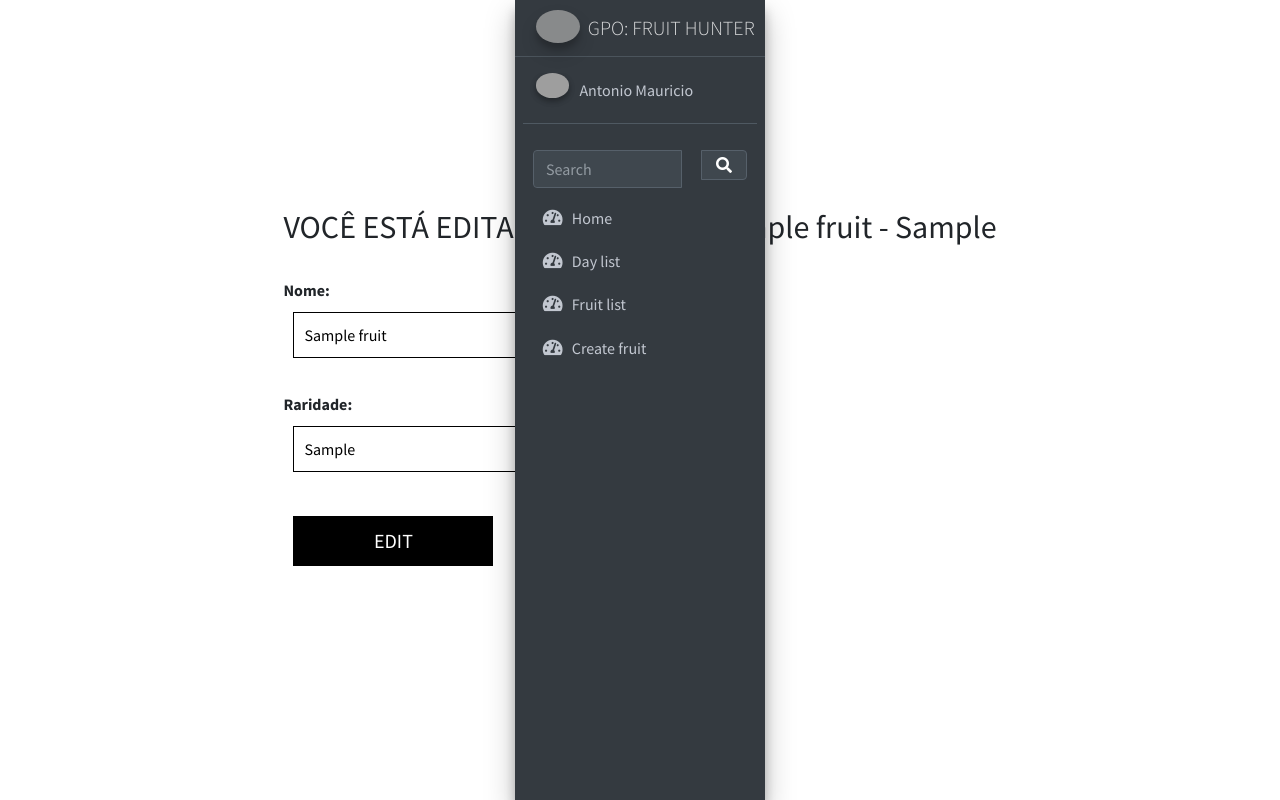
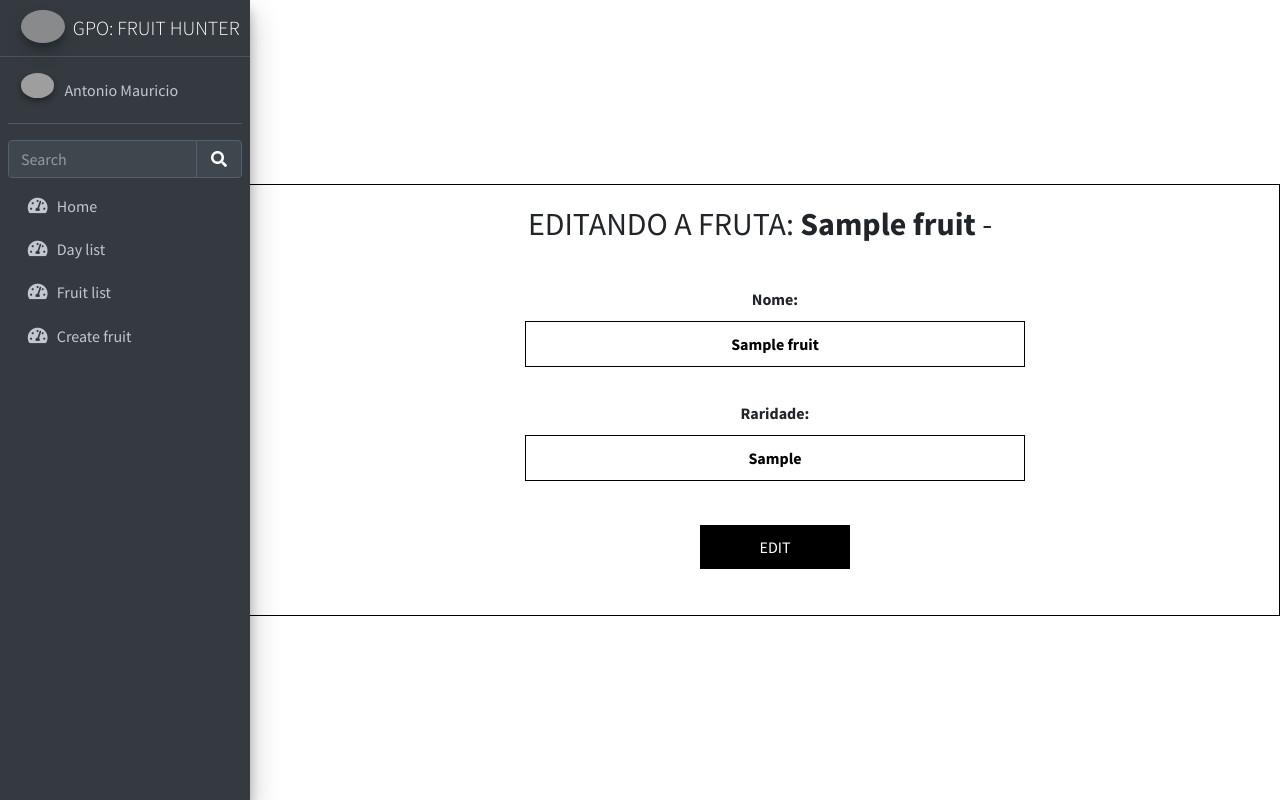
Before and after one commit to Dedo-Finger2/GPO--Fruit_Hunter, a PHP site: page /app/View/fruit/editfruit.php?id=1 in a window 1280 px wide. Run offline with PHP 8.4, Linux system fonts and the light colour scheme; tables that the repository leaves empty or names only in its code hold one stand-in row (values such as "Sample post"); some libraries are stand-ins or nearby versions; grey boxes are pictures that could not be loaded.

Commit message:
edit fruit done

```diff
--- a/app/View/fruit/editfruit.php
+++ b/app/View/fruit/editfruit.php
@@ -21,18 +21,134 @@
         <link rel="stylesheet" href="/fruit_hunter/assets/plugins/datatables-buttons/css/buttons.bootstrap4.min.css">
         <!-- Theme style -->
         <link rel="stylesheet" href="/fruit_hunter/assets/dist/css/adminlte.min.css">
-        <link rel="stylesheet" href="/fruit_hunter/css/style.css">
+        <style>
+            body {
+            /* Remova as propriedades de centralização aqui */
+            }
+
+            .wrapper {
+                display: flex;
+                justify-content: center;
+                margin-left: 15rem;
+                align-items: center;
+                height: 93vh;
+            }
+
+            .side-bar {
+
+            }
+
+            .content {
+                display: flex;
+                flex-direction: column;
+                justify-content: center;
+                align-items: center;
+                border: 1px solid #000;
+                padding: 20px;
+                width: 69rem;
+            }
+
+            h2 {
+                text-align: center;
+                margin-bottom: 20px;
+            }
+
+            .form {
+                display: flex;
+                flex-direction: column;
+                justify-content: center;
+                align-items: center;
+                margin-left: 30px;
+                text-align: center;
+            }
+
+            input.dia, button.enviar {
+                margin: 10px;
+                padding: 10px;
+                font-size: 16px;
+            }
+
+            button.enviar {
+                background-color: #000;
+                color: #fff;
+                border: none;
+                cursor: pointer;
+                width: 150px;
+
+            }
+
+            button.enviar:hover {
+                background-color: gray;
+            }
+
+            .dia, textarea {
+                border: 1px solid #000;
+                width: 500px;
+                text-align: center;
+                font-weight: bold;
+                font-size: 17px;
+            }
+
+            b.raridade-mythic {
+                background: linear-gradient(to right, #9d7fd3, #3c8dbc 25%, #ffffff 150%);
+                -webkit-background-clip: text;
+                -webkit-text-fill-color: transparent;
+            }
+
+            b.raridade-leg {
+                background: linear-gradient(to right, #FF0000, #FF7F00, #FFFF00, #00FF00, #0000FF, #8B00FF);
+                -webkit-background-clip: text;
+                -webkit-text-fill-color: transparent;
+            }
+
+            b.raridade-epic {
+                background: linear-gradient(to right, #6c3483 20%, #9b59b6 65%, #ffffff 150%);
+                -webkit-background-clip: text;
+                -webkit-text-fill-color: transparent;
+            }
+
+            b.raridade-rare {
+                background: linear-gradient(to right, #17a2b8, #38b8cc 65%, #ffffff 155%);
+                -webkit-background-clip: text;
+                -webkit-text-fill-color: transparent;
+            }
+            b.raridade-common {
+                background: linear-gradient(to right, #657383, #8695a8 65%, #ffffff 150%);
+                -webkit-background-clip: text;
+                -webkit-text-fill-color: transparent;
+            }
+
+        </style>
 </head>
 
-<?php require_once("../menu.php") ?>
+<div class="side-bar">
+    <?php require_once("../menu.php") ?>
+</div>
+<div class="wrapper">
+    <div class="content">
+        <h2>EDITANDO A FRUTA: <b><?= $row['nome'] ?></b> -
+            <?php
+                if ($row['raridade'] == "Mythic") {
+                    echo "<b class='raridade-mythic'>". $row['raridade']."</b>";
+                } elseif ($row['raridade'] == "Legendary") {
+                    echo "<b class='raridade-leg'>". $row['raridade']."</b>";
+                } elseif ($row['raridade'] == "Epic") {
+                    echo "<b class='raridade-epic'>". $row['raridade']."</b>";
+                } elseif ($row['raridade'] == "Rare") {
+                    echo "<b class='raridade-rare'>". $row['raridade']."</b>";
+                } elseif ($row['raridade'] == "Common") {
+                    echo "<b class='raridade-common'>". $row['raridade']."</b>";
+                }
 
-<div class="main_container">
-    <form action="../../Controller/form/tratamento.php" method="post">
-        <h2> VOCÊ ESTÁ EDITANDO A FRUTA: <?= $row['nome'] ?> - <?= $row['raridade'] ?></h2><br>
-        <b>Nome:</b> <br><input type="text" name="new_fruit_name" value="<?= $row['nome'] ?>"><br><br>
-        <b>Raridade:</b> <br><input type="text" name="new_fruit_rarity" value="<?= $row['raridade'] ?>">
-        <input type="hidden" name="edit_id_fruta" value="<?= $row['id'] ?>">
-        <br><br>
-        <button style="padding: 10px; width: 200px; font-size: 20px;" type="submit" name="edited">EDIT</button>
-    </form>
+            ?></b></h2><br>
+        <div class="form">
+            <form action="../../Controller/form/tratamento.php" method="post">
+                <b>Nome:</b> <br><input class="dia" type="text" name="new_fruit_name" value="<?= $row['nome'] ?>"><br><br>
+                <b>Raridade:</b> <br><input class="dia" type="text" name="new_fruit_rarity" value="<?= $row['raridade'] ?>">
+                <input type="hidden" name="edit_id_fruta" value="<?= $row['id'] ?>">
+                <br><br>
+                <button class="enviar" type="submit" name="edited">EDIT</button>
+            </form>
+        </div>
+    </div>
 </div>
--- a/css/style.css
+++ b/css/style.css
@@ -1,32 +1,56 @@
 body {
+/* Remova as propriedades de centralização aqui */
+}
+
+.wrapper {
     display: flex;
     justify-content: center;
+    margin-left: 15rem;
     align-items: center;
-  height: 100vh;
+    height: 93vh;
 }
 
-.container {
+.side-bar {
+
+}
+
+.content {
     display: flex;
+    flex-direction: column;
     justify-content: center;
     align-items: center;
-  flex-direction: column;
     border: 1px solid #000;
     padding: 20px;
+    width: 89rem;
 }
 
-input, button {
-  margin: 10px;
+h2 {
+    text-align: center;
+    margin-right: 3rem;
 }
 
-button {
+input.dia, button.enviar {
+    margin: 10px;
+    padding: 10px;
+    font-size: 16px;
+}
+
+button.enviar {
     background-color: #000;
     color: #fff;
     border: none;
-  padding: 10px;
     cursor: pointer;
+    width: 150px;
 }
 
-input {
-  padding: 10px;
+button.enviar:hover {
+    background-color: gray;
+}
+
+.dia, textarea {
     border: 1px solid #000;
+    width: 500px;
+    text-align: center;
+    font-weight: bold;
+    font-size: 17px;
 }
```
Also changed, not shown: app/View/fruit/createfruit.php (+66 -4 lines). Lines whose indentation alone changed are shown as unchanged.
